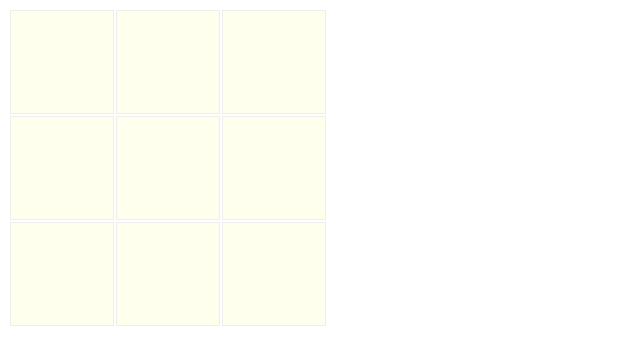
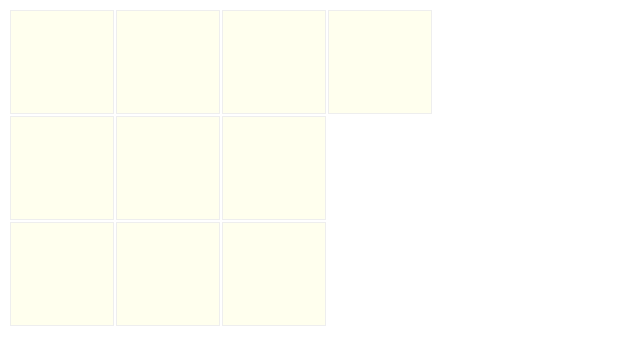
Before and after one commit to niekvenlo/tictactoe, a plain HTML site: page index.html in a window 1280 px wide. Shown: the whole page, without its empty margins (0-640 px from the left). Drawn offline with Linux system fonts and the light colour scheme.

Commit message:
add next div

```diff
--- a/script.js
+++ b/script.js
@@ -26,22 +26,30 @@
       this.board = Array(9);
       this.player = 0;
       this._tokens = { 0: "x", 1: "o" };
-      $('table').on('click', this.clickhandler);
+      $("table").on("click", this.clickhandler);
+      $("table").append("<div id=next></div>");
+      setTimeout(this.next,100);
     }
-    token() {
+    get token() {
       return game._tokens[this.player];
     }
     clickhandler(e) {
       var id = e.target.id;
-      if (game.board[id] === undefined) {
+      if (game.board[id] === undefined && id.match(/\d/)) {
         game.board[id] = game.player;
         game.update_board(e);
         game.player = (game.player+1) % 2;
       }
     }
     update_board(e) {
-      var token = this.token();
+      var token = this.token;
       $(e.target).addClass(token).append("<p>"+token+"</p>");
+    }
+    next() {
+      var pos = $("table")[0].getBoundingClientRect();
+      $("#next").css("left", pos.right+"px");
+      $("#next").css("top", pos.top+"px");
+      puts(left);
     }
   }
 
--- a/style.css
+++ b/style.css
@@ -4,7 +4,7 @@ table {
   background-color: #fff;
 }
 
-td {
+td, #next {
   width: 100px;
   height: 100px;
   border: 1px solid #eee;
@@ -22,3 +22,11 @@ p  {
   overflow: hidden;
   margin: -40px 0px 0px;
 }
+
+#next {
+  position: absolute;
+  top: 5px;
+  right: 5px;
+  margin: 2px 0px;
+  padding: 1px;
+}
```
